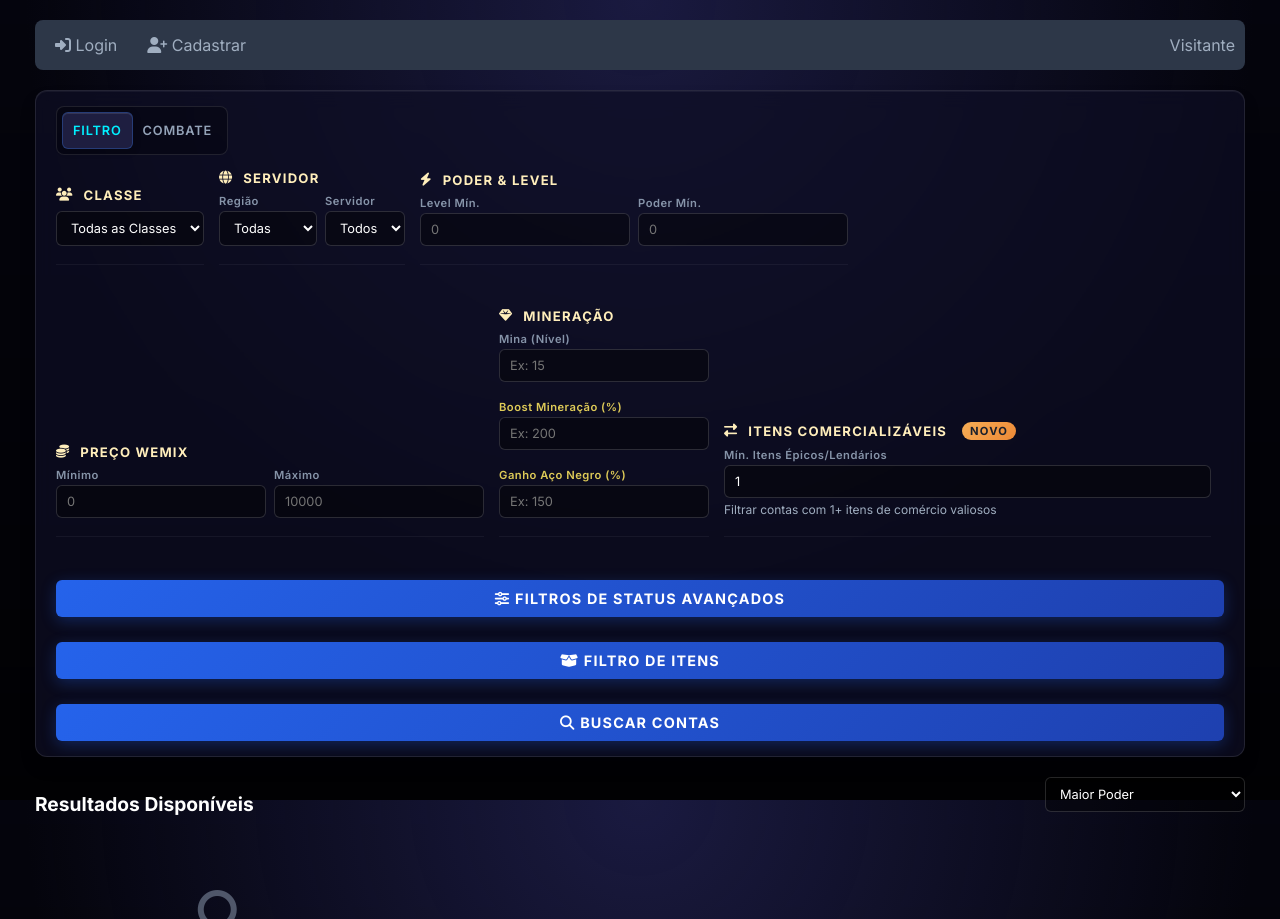
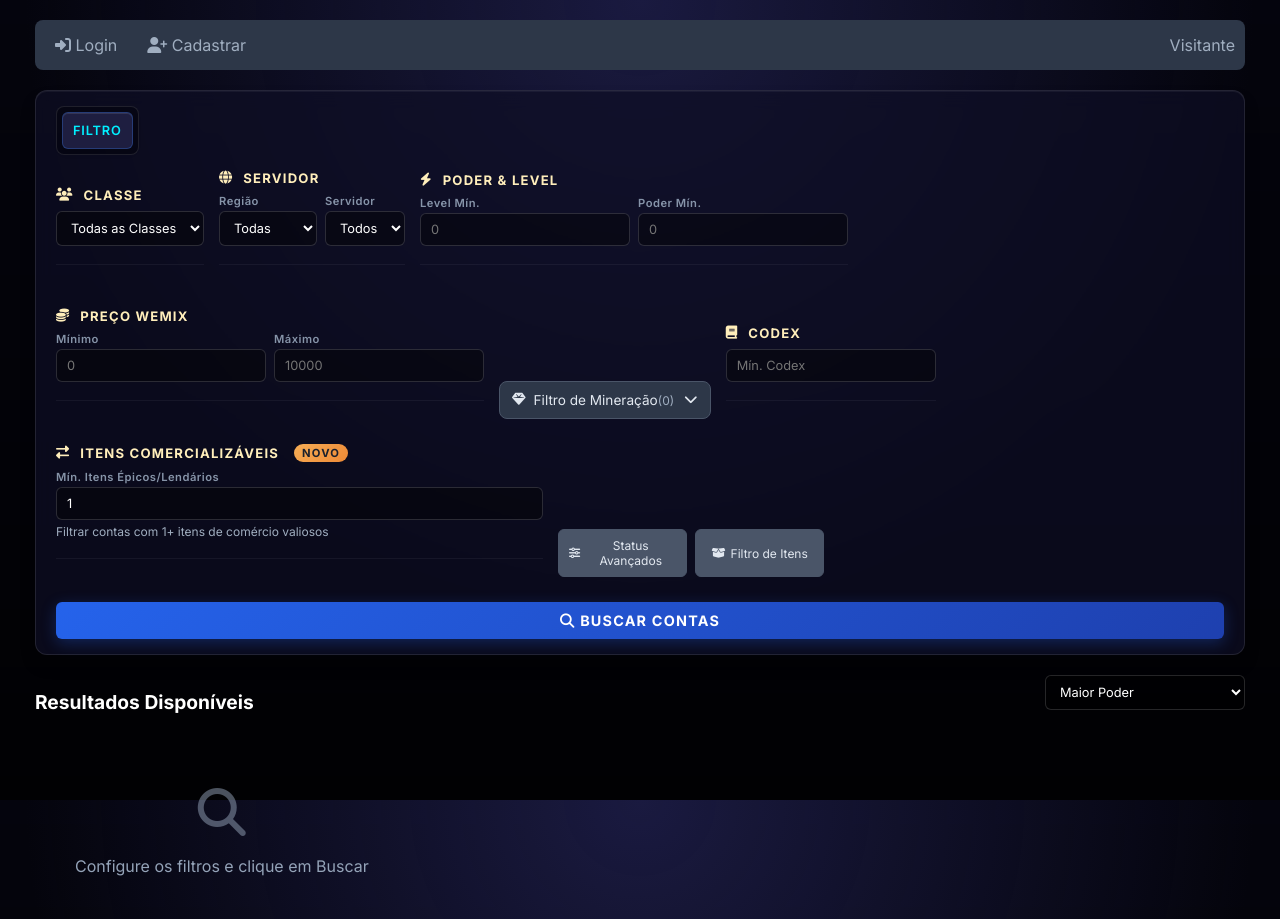
Before and after one commit to jeansignos/hunter, a Flask app: page / in a window 1280 px wide. Shown: the top 919 px of the page. Run offline with Flask 3, Linux system fonts and the light colour scheme.

Commit message:
Melhorias de UI: filtro mineracao oculto, botoes menores, aba combate só premium, codex no filtro principal

```diff
--- a/templates/index_filtro.html
+++ b/templates/index_filtro.html
@@ -104,6 +104,109 @@
             color: white;
         }
 
+        /* Dropdown colapsável de Filtros */
+        .dropdown-filtro {
+            margin-bottom: 10px;
+        }
+
+        .dropdown-btn {
+            width: 100%;
+            padding: 10px 12px;
+            background: #2d3748;
+            border: 1px solid #4a5568;
+            border-radius: 8px;
+            color: #e2e8f0;
+            font-size: 0.85rem;
+            cursor: pointer;
+            display: flex;
+            align-items: center;
+            justify-content: space-between;
+            transition: all 0.3s ease;
+        }
+
+        .dropdown-btn:hover {
+            background: #3d4a5c;
+            border-color: #667eea;
+        }
+
+        .dropdown-btn span:first-child {
+            display: flex;
+            align-items: center;
+            gap: 8px;
+        }
+
+        .dropdown-count {
+            color: #a0aec0;
+            font-size: 0.75rem;
+            margin-left: auto;
+            margin-right: 10px;
+        }
+
+        .dropdown-arrow {
+            transition: transform 0.3s ease;
+        }
+
+        .dropdown-filtro.open .dropdown-arrow {
+            transform: rotate(180deg);
+        }
+
+        .dropdown-content {
+            padding: 15px;
+            background: #1a202c;
+            border: 1px solid #4a5568;
+            border-top: none;
+            border-radius: 0 0 8px 8px;
+            margin-top: -5px;
+        }
+
+        .btn-aplicar-dropdown {
+            width: 100%;
+            padding: 8px;
+            margin-top: 10px;
+            background: #4299e1;
+            color: white;
+            border: none;
+            border-radius: 5px;
+            cursor: pointer;
+            font-size: 0.8rem;
+        }
+
+        .btn-aplicar-dropdown:hover {
+            background: #3182ce;
+        }
+
+        /* Botões secundários menores */
+        .botoes-filtro-grupo {
+            display: flex;
+            gap: 8px;
+            margin-bottom: 10px;
+        }
+
+        .btn-filtro-secundario {
+            flex: 1;
+            padding: 8px 10px;
+            background: #4a5568;
+            color: #e2e8f0;
+            border: 1px solid #4a5568;
+            border-radius: 6px;
+            font-size: 0.75rem;
+            cursor: pointer;
+            display: flex;
+            align-items: center;
+            justify-content: center;
+            gap: 5px;
+            transition: all 0.3s ease;
+        }
+
+        .btn-filtro-secundario:hover {
+            background: #5a6a7c;
+            border-color: #667eea;
+        }
+
+        .btn-filtro-secundario i {
+            font-size: 0.7rem;
+        }
+
         .user-status {
             display: flex;
             align-items: center;
@@ -148,7 +251,9 @@
             <aside class="menu-lateral">
                 <div class="abas-filtros">
                     <button class="aba-filtro active" onclick="mostrarAba('geral')">Filtro</button>
+                    {% if is_premium %}
                     <button class="aba-filtro" onclick="mostrarAba('combate')">Combate</button>
+                    {% endif %}
                 </div>
 
                 <div id="aba-geral" class="conteudo-aba active">
@@ -220,18 +325,24 @@
                         </div>
                     </div>
 
-                    <div class="grupo-filtro">
-                        <h3><i class="fas fa-gem"></i> Mineração</h3>
+                    <!-- Dropdown Mineração (colapsável) -->
+                    <div class="dropdown-filtro">
+                        <button type="button" class="dropdown-btn" onclick="toggleDropdown('dropdown-mineracao')">
+                            <span><i class="fas fa-gem"></i> Filtro de Mineração</span>
+                            <span class="dropdown-count" id="count-mineracao">(0)</span>
+                            <i class="fas fa-chevron-down dropdown-arrow"></i>
+                        </button>
+                        <div id="dropdown-mineracao" class="dropdown-content" style="display: none;">
                             <div class="input-group">
                                 <label>Mina (Nível)</label>
-                            <input type="number" id="mina_min" placeholder="Ex: 15">
+                                <input type="number" id="mina_min" placeholder="Ex: 15" onchange="atualizarCountMineracao()">
                             </div>
 
                             {% for status in status_importantes %}
                                 {% if status.destaque and "Aceleramento de Mineração" in status.nome %}
                                 <div class="input-group">
                                     <label style="color: #f6e05e;">Boost Mineração (%)</label>
-                                <input type="number" id="status_aceleramento" placeholder="Ex: 200">
+                                    <input type="number" id="status_aceleramento" placeholder="Ex: 200" onchange="atualizarCountMineracao()">
                                 </div>
                                 {% endif %}
                             {% endfor %}
@@ -240,10 +351,23 @@
                                 {% if status.destaque and "Aumento de Ganho de Aço Negro" in status.nome %}
                                 <div class="input-group">
                                     <label style="color: #f6e05e;">Ganho Aço Negro (%)</label>
-                                <input type="number" id="status_aconegro" placeholder="Ex: 150">
+                                    <input type="number" id="status_aconegro" placeholder="Ex: 150" onchange="atualizarCountMineracao()">
                                 </div>
                                 {% endif %}
                             {% endfor %}
+
+                            <button type="button" class="btn-aplicar-dropdown" onclick="toggleDropdown('dropdown-mineracao')">
+                                Aplicar
+                            </button>
+                        </div>
+                    </div>
+
+                    <!-- Codex no filtro principal -->
+                    <div class="grupo-filtro">
+                        <h3><i class="fas fa-book"></i> Codex</h3>
+                        <div class="input-group">
+                            <input type="number" id="codex_min" placeholder="Mín. Codex">
+                        </div>
                     </div>
 
                     <!-- NOVO FILTRO: Itens Comercializáveis -->
@@ -256,12 +380,14 @@
                         </div>
                     </div>
 
-					<button class="btn-buscar" onclick="abrirModalStatus(event)" style="margin-bottom: 10px; background: #4a5568;">
-                    <i class="fas fa-sliders-h"></i> Filtros de Status Avançados
+					<div class="botoes-filtro-grupo">
+                        <button class="btn-filtro-secundario" onclick="abrirModalStatus(event)">
+                            <i class="fas fa-sliders-h"></i> Status Avançados
                         </button>
-                <button class="btn-buscar" onclick="abrirModalItens(event)" style="margin-bottom: 10px; background: #2d4a4a;">
+                        <button class="btn-filtro-secundario" onclick="abrirModalItens(event)">
                             <i class="fas fa-box-open"></i> Filtro de Itens
                         </button>
+                    </div>
 					<button class="btn-buscar" onclick="buscarContas()">
                     <i class="fas fa-search"></i> Buscar Contas
                 </button>
@@ -269,19 +395,6 @@
                 </div>
 
                 <div id="aba-combate" class="conteudo-aba">
-                    <div class="grupo-filtro">
-                        <h3><i class="fas fa-book"></i> Codex</h3>
-                        <div class="campo-duplo">
-                            <div class="input-group">
-                                <label>Codex</label>
-                                <input type="number" id="codex_min" placeholder="0">
-                            </div>
-                            <div class="input-group">
-                                                          </div>
-                        </div>
-                    </div>
-
-                    <div class="grupo-filtro">
                     <div class="grupo-filtro">
                         <h3><i class="fas fa-database"></i> Cache</h3>
     <div style="display: flex; gap: 5px; margin-bottom: 10px;">
@@ -1592,6 +1705,36 @@ const darksteelBoost = formatarNumero(conta.aumento_aconegro) + '%';
         }
 
         // --- UI FUNCTIONS ---
+        function toggleDropdown(id) {
+            const dropdown = document.getElementById(id);
+            const parent = dropdown.closest('.dropdown-filtro');
+
+            if (dropdown.style.display === 'none') {
+                dropdown.style.display = 'block';
+                parent.classList.add('open');
+            } else {
+                dropdown.style.display = 'none';
+                parent.classList.remove('open');
+            }
+        }
+
+        function atualizarCountMineracao() {
+            let count = 0;
+            const mina = document.getElementById('mina_min')?.value;
+            const boost = document.getElementById('status_aceleramento')?.value;
+            const acoNegro = document.getElementById('status_aconegro')?.value;
+
+            if (mina && mina > 0) count++;
+            if (boost && boost > 0) count++;
+            if (acoNegro && acoNegro > 0) count++;
+
+            const countEl = document.getElementById('count-mineracao');
+            if (countEl) {
+                countEl.textContent = `(${count})`;
+                countEl.style.color = count > 0 ? '#48bb78' : '#a0aec0';
+            }
+        }
+
         function mostrarAba(id) {
             document.querySelectorAll('.conteudo-aba').forEach(el => el.classList.remove('active'));
             document.querySelectorAll('.aba-filtro').forEach(el => el.classList.remove('active'));
```
Lines whose indentation alone changed are shown as unchanged.
